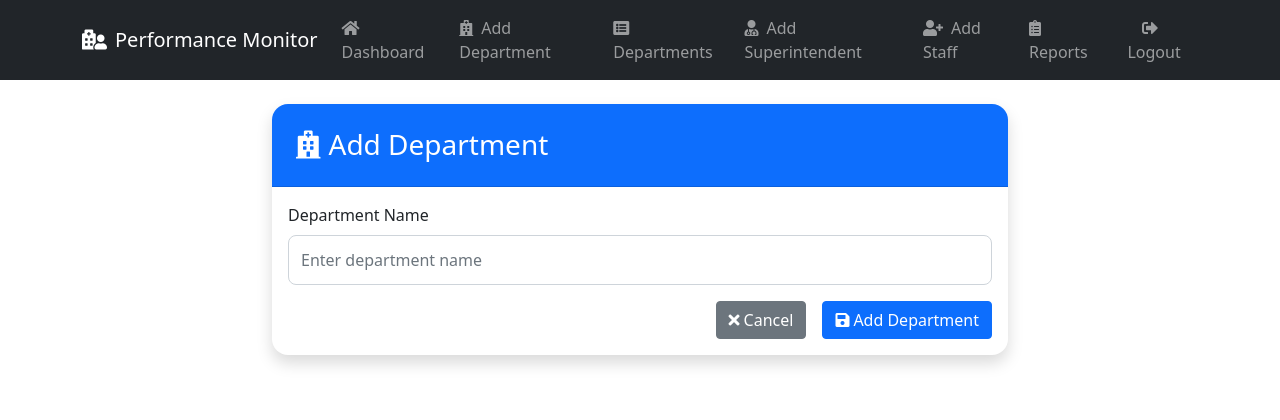
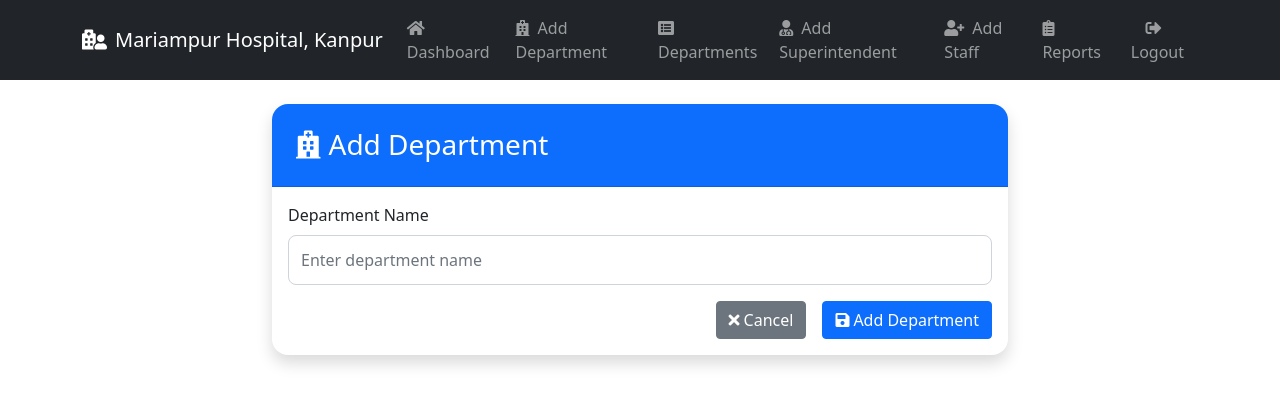
Before and after one commit to anjosy123/performancemonitoringapp, a Django app: page /department/add/ in a window 1280 px wide. Shown: the top 420 px of the page. Run offline with Django 5.2, Linux system fonts and the light colour scheme; a user stored in the database is signed in.

Commit message:
Design enhanced

```diff
--- a/staff_monitor/templates/staff_monitor/base.html
+++ b/staff_monitor/templates/staff_monitor/base.html
@@ -71,7 +71,7 @@
     <nav class="navbar navbar-expand-lg navbar-dark bg-dark">
         <div class="container">
             <a class="navbar-brand" href="{% url 'dashboard' %}">
-                <i class="fas fa-hospital-user me-2"></i>Performance Monitor
+                <i class="fas fa-hospital-user me-2"></i>Mariampur Hospital, Kanpur
             </a>
             <button class="navbar-toggler" type="button" data-bs-toggle="collapse" data-bs-target="#navbarNav">
                 <span class="navbar-toggler-icon"></span>
```
Also changed, not shown: db.sqlite3.
